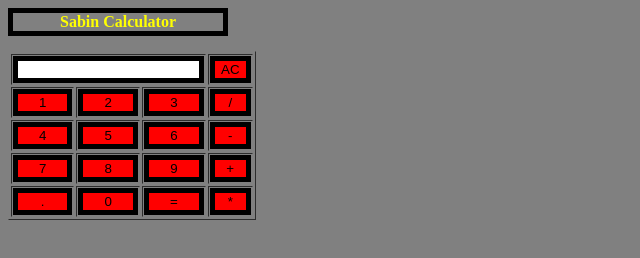
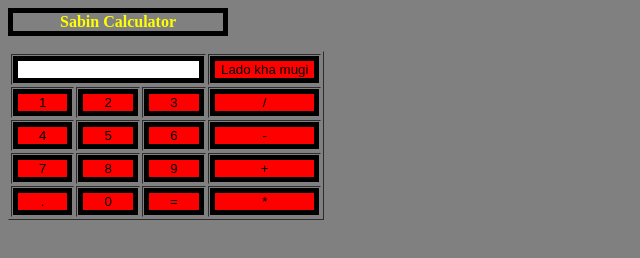
Before and after one commit to rimal2/calculator.github.io, a plain HTML site: page index.html in a window 1280 px wide. Shown: the whole page, without its empty margins (0-640 px from the left). Drawn offline with Linux system fonts and the light colour scheme.

Commit message:
Update index.html

```diff
--- a/index.html
+++ b/index.html
@@ -55,7 +55,7 @@
          <tr>
             <td colspan="3"><input type="text" id="result"/></td>
             <!-- clr() function will call clr to clear all value -->
-            <td><input type="button" value="AC" onclick="clr()"/> </td>
+            <td><input type="button" value="Lado kha mugi" onclick="clr()"/> </td>
          </tr>
          <tr>
             <!-- create button and assign value to each button -->
```
